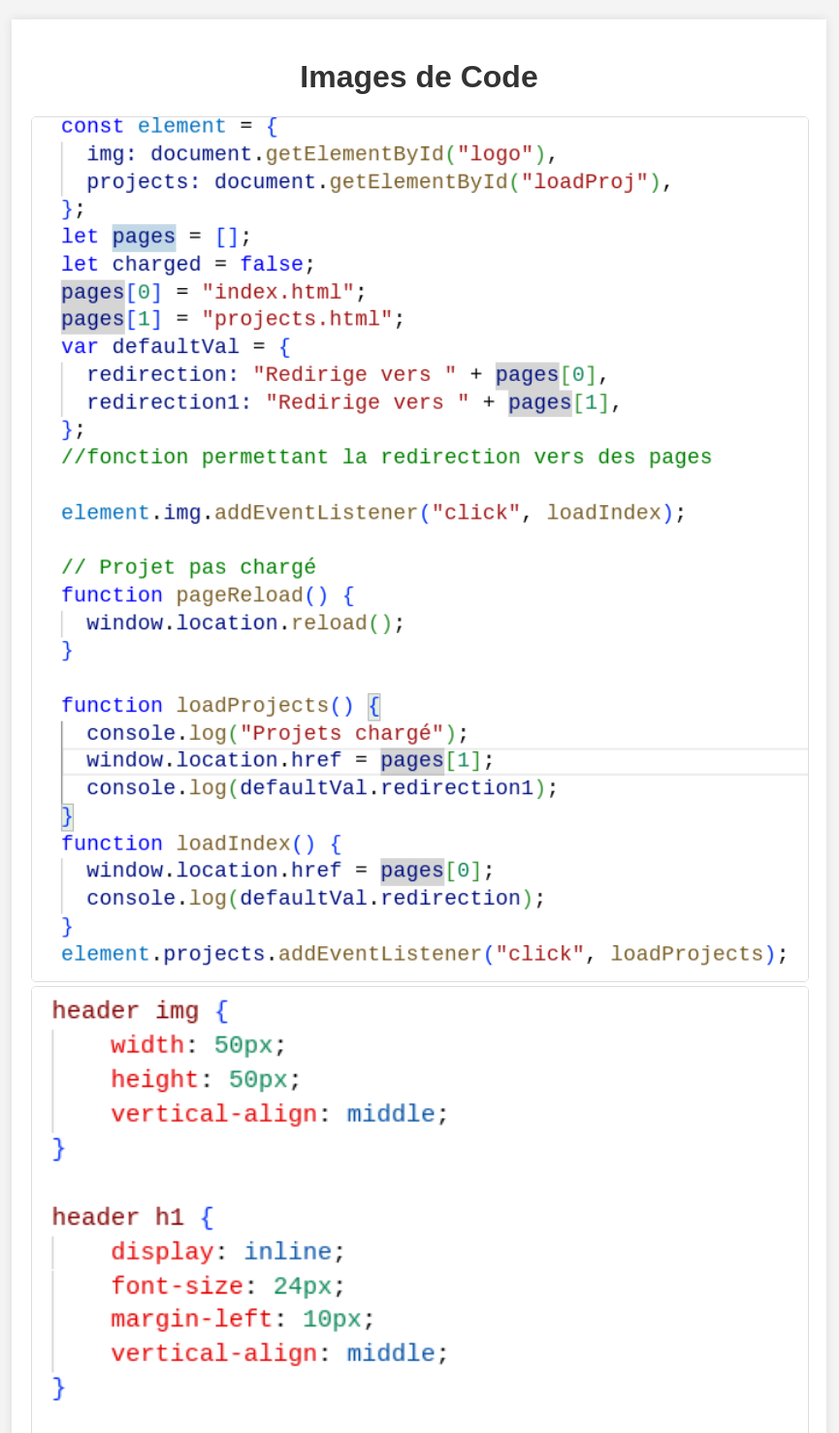
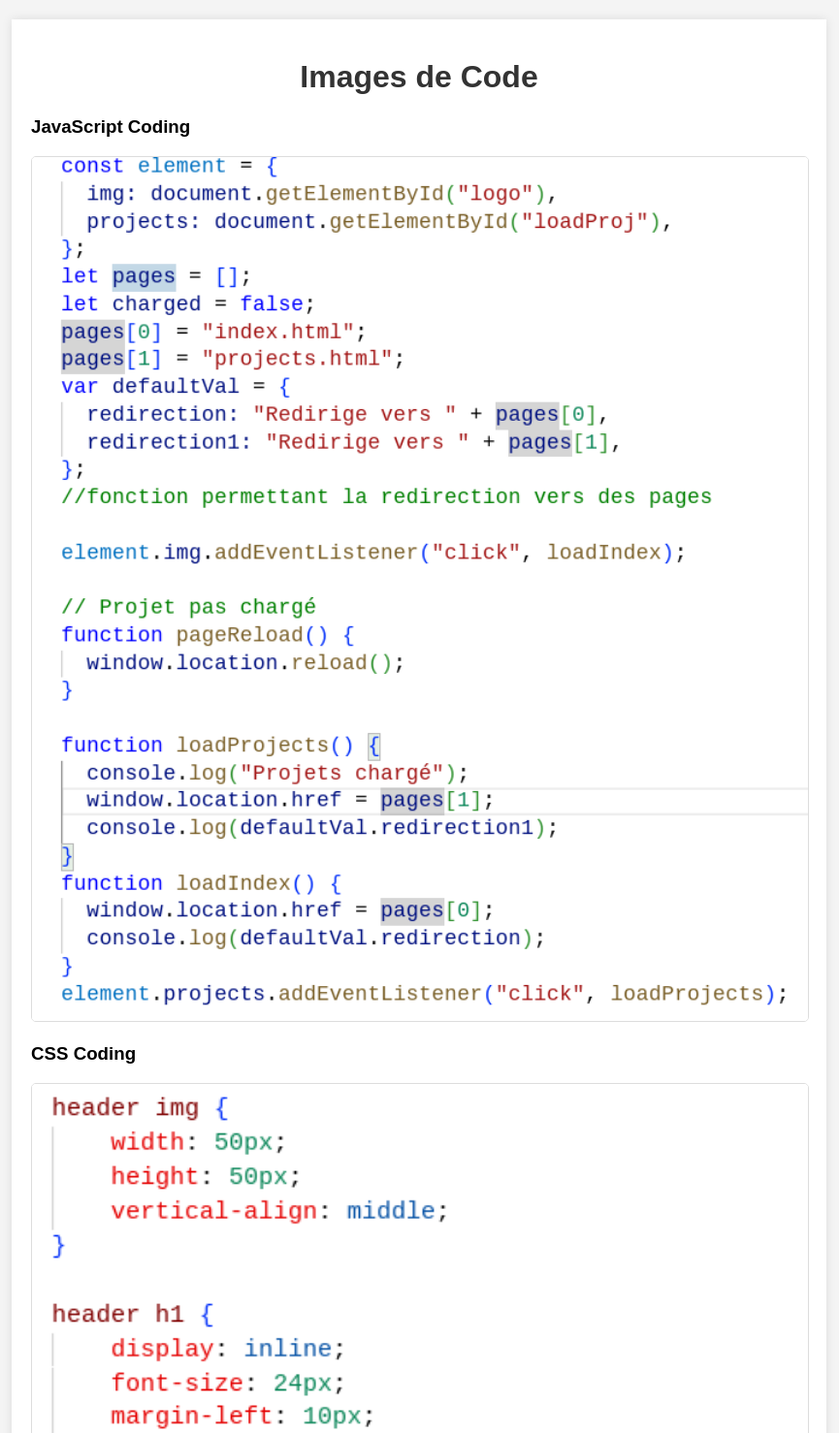
Before and after one commit to maelgruand1/MGWeb, a plain HTML site: page codeImages.html in a window 1280 px wide. Shown: the top 1478 px of the page at 97% size, without its empty margins (208-1073 px from the left). Drawn offline with Linux system fonts and the light colour scheme.

Commit message:
ajout titre

```diff
--- a/codeImages.html
+++ b/codeImages.html
@@ -53,7 +53,9 @@
     <div class="container">
       <h1>Images de Code</h1>
       <div class="code-image">
+        <h3>JavaScript Coding</h3>
         <img src="assets/imgJs.png" alt="Coding JavaScript" />
+        <h3>CSS Coding</h3>
         <img src="assets/codeCss.png" alt="Coding CSS">
       </div>
       <a class="home-button" href="index.html">Retour à l'accueil</a>
```
